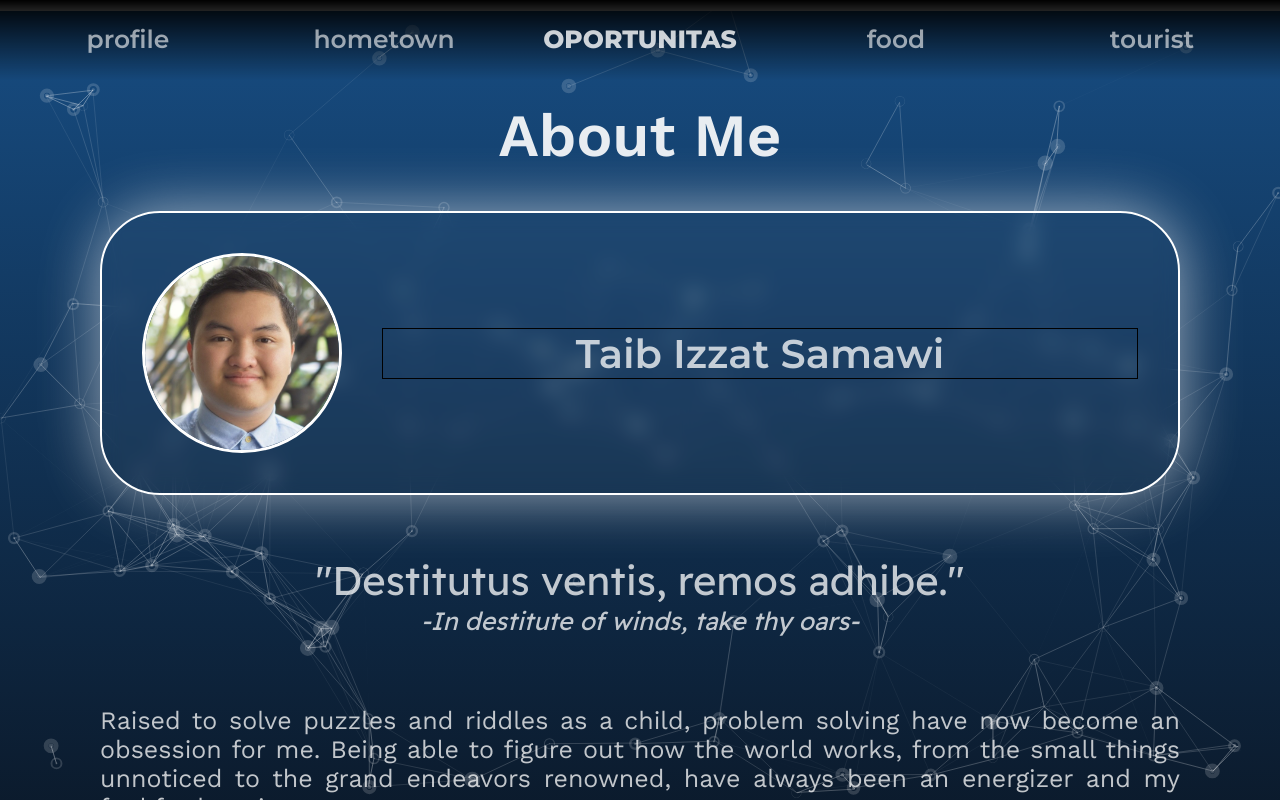
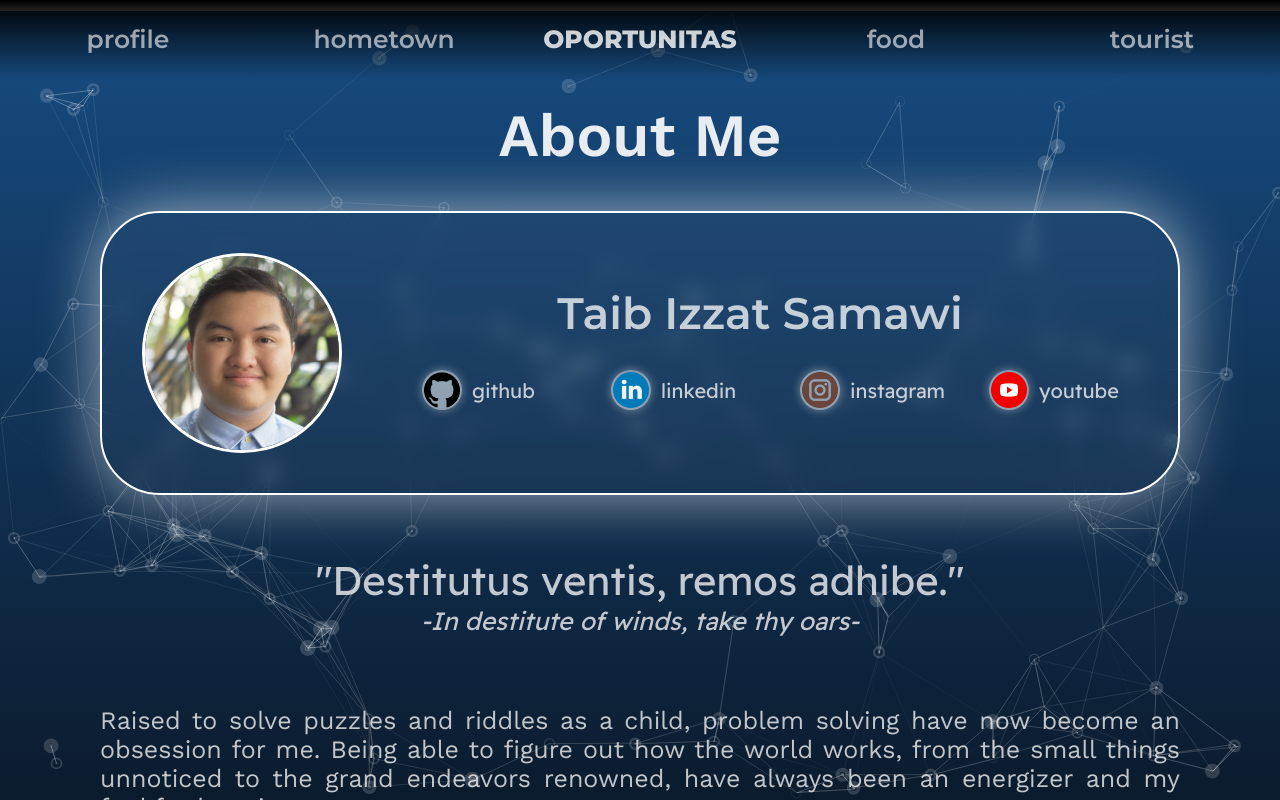
Before and after one commit to Oportunitas/ef234301_webpro_quiz1, a website: page quiz1/profile.html in a window 1280 px wide. Shown: the top 800 px of the page. Drawn offline with nearby package versions, Linux system fonts and the light colour scheme; files whose address does not match are found by name.

Commit message:
added links to social media

```diff
--- a/quiz1/profile-styles.css
+++ b/quiz1/profile-styles.css
@@ -51,15 +51,50 @@ img {
     flex-direction: column;
     margin: 2em;
     margin-left: 0em;
-    border: 1px solid black;
+    border: 0px solid black;
+}
+
+#profile-links {
+    display: flex;
+    flex-wrap: wrap;
+    align-items: center;
+    justify-content: space-evenly;
+    margin-top: 1em;
+}
+
+.profile-link {
+    display: flex;
+    flex-grow: 2;
+    width: 9em;
+    padding: 0.4em;
+    padding-left: calc(max(2em, 10px));
+    flex-direction: row;
+    align-items: center;
+    text-decoration: none;
+    color: inherit;
+    border: 0px solid black;
+}
+
+.profile-link-image {
+    height: 2em;
+    width: 2em;
+    border-radius: 1em;
+    padding: 0.08em;
+    box-shadow: inset 0 0 10em 0em rgba(255, 255, 255, 0.7), 0 0 0.5em 0em rgba(255, 255, 255, 0.4)
+}
+
+.profile-link-text {
+    margin: 0.5em;
+    font-size: 1em;
 }
 
 h2 {
+    font-size: 2.2em;
     font-weight: 600;
 }
 
 h3 {
-    font-size: 1.5em;
+    font-size: 2em;
     font-family: "Montserrat";
     font-weight: 400;
     margin: 0;
--- a/quiz1/profile.html
+++ b/quiz1/profile.html
@@ -29,7 +29,42 @@
                     <div id="profile-details">
                         <h2>Taib Izzat Samawi</h2>
                         <div id="profile-links">
-
+                            <a
+                                class="profile-link"
+                                href="https://www.github.com/oportunitas"
+                            >
+                                <img class="profile-link-image"
+                                    src="../assets/github_icon.png";
+                                />
+                                <p class="profile-link-text">github</p>
+                            </a>
+                            <a
+                                class="profile-link"
+                                href="https://www.github.com/oportunitas"
+                            >
+                                <img class="profile-link-image"
+                                    src="../assets/linkedin_icon.png";
+                                />
+                                <p class="profile-link-text">linkedin</p>
+                            </a>
+                            <a
+                                class="profile-link"
+                                href="https://www.github.com/oportunitas"
+                            >
+                                <img class="profile-link-image"
+                                    src="../assets/instagram_icon.png";
+                                />
+                                <p class="profile-link-text">instagram</p>
+                            </a>
+                            <a
+                                class="profile-link"
+                                href="https://www.github.com/oportunitas"
+                            >
+                                <img class="profile-link-image"
+                                    src="../assets/youtube_icon.png";
+                                />
+                                <p class="profile-link-text">youtube</p>
+                            </a>
                         </div>
                     </div>
                 </div>
```
Also changed, not shown: assets/github_icon.png (added), assets/instagram_icon.png (added), assets/linkedin_icon.png (added), assets/youtube_icon.png (added).
